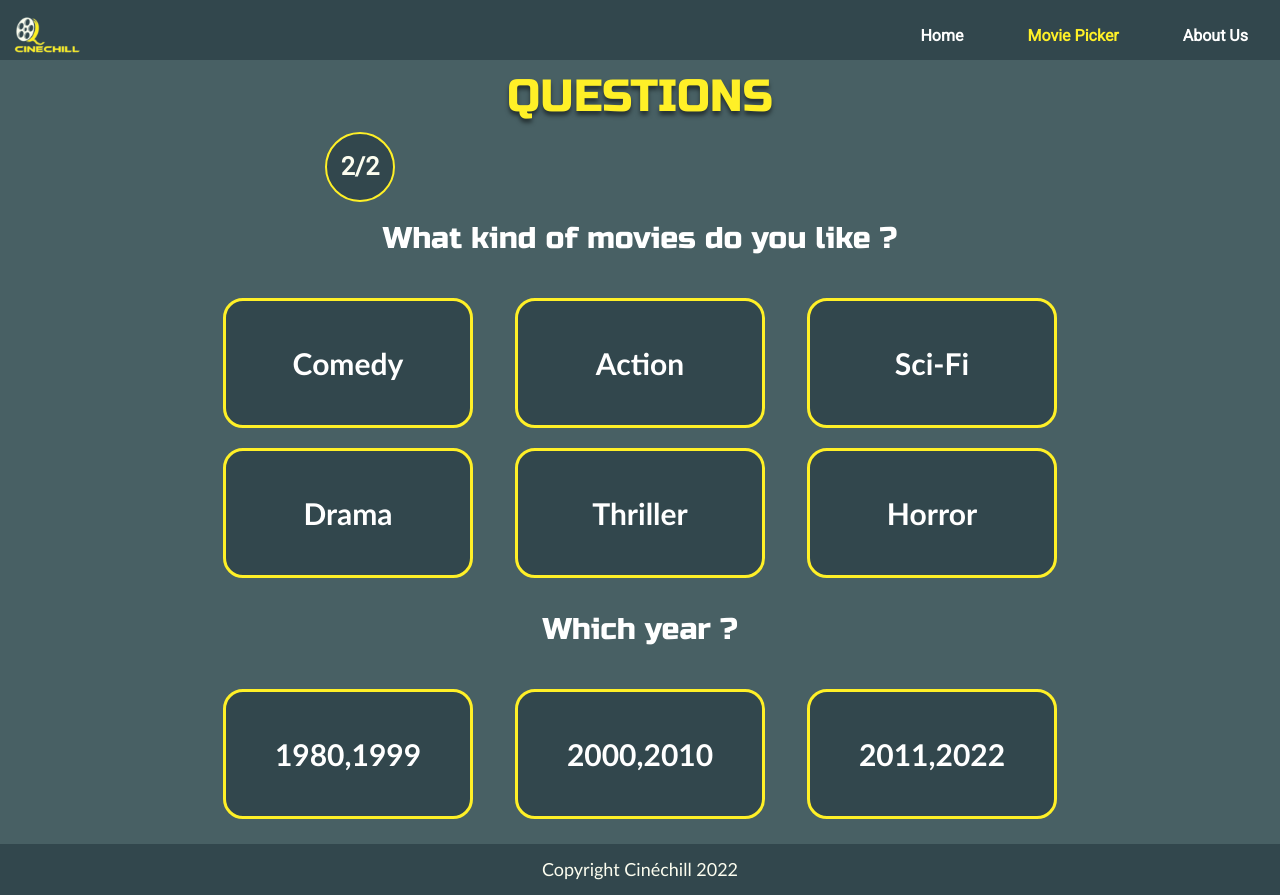
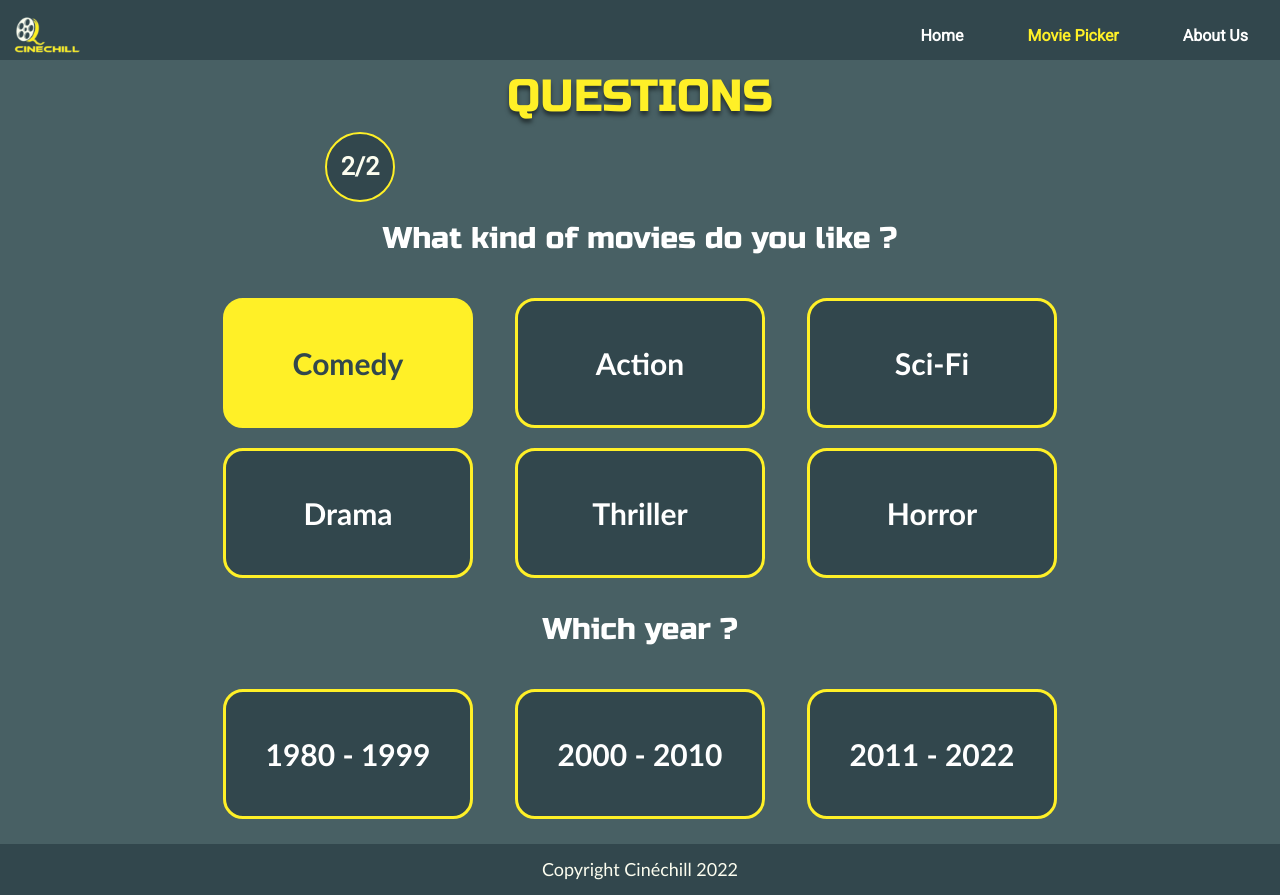
Before and after one commit to ComicScrip/lyon-react-mars22-p2g3, a React (Create React App) app: page /moviepicker in a window 1280 px wide. Both pictures are taken after a click on the button "Comedy". Built offline with nearby package versions, Linux system fonts and the light colour scheme.

Commit message:
finish interactive quizz

```diff
--- a/src/Css/Questionnaire.css
+++ b/src/Css/Questionnaire.css
@@ -47,6 +47,11 @@
 }
 
 .cardy:hover {
+  background-color: #fff027;
+  color: #32474d;
+}
+
+.cardy.selected {
   background-color: #fff027;
   color: #32474d;
 }
--- a/src/routes/Questionary.js
+++ b/src/routes/Questionary.js
@@ -14,13 +14,24 @@ const categories = [
   'Thriller',
   'Horror',
 ];
-const years = ['1980,1999', '2000,2010', '2011,2022'];
+
+const years = [
+  { minYear: 1980, maxYear: 1999 },
+  { minYear: 2000, maxYear: 2010 },
+  { minYear: 2011, maxYear: 2022 },
+];
+
+const formSteps = ['film_categories', 'film_years'].map((step) => ({
+  id: step,
+}));
 
 function Questionary() {
   const [count, setCount] = useState(1);
   const [selectedCategory, setSelectedCategory] = useState(null);
   // const [selectedYears, setSelectedYears] = useState(null);
   const navigate = useNavigate();
+
+  console.log({ selectedCategory });
 
   return (
     <div>
@@ -34,10 +45,14 @@ function Questionary() {
           {categories.map((movieCategoryTitle) => (
             <button
               type="submit"
-              className="cardy"
+              className={`cardy ${
+                selectedCategory === movieCategoryTitle ? 'selected' : ''
+              }`}
               onClick={() => {
                 setSelectedCategory(movieCategoryTitle);
+                if (count < formSteps.length) {
                   setCount(count + 1);
+                }
               }}
             >
               {movieCategoryTitle}
@@ -50,27 +65,23 @@ function Questionary() {
           <h2 className="question">Which year ?</h2>
           <section className="section_card">
             <div className="cardsx">
-              {years.map((year) => {
-                const yearToDisplay = year;
-                console.log(yearToDisplay);
-                return (
+              {years.map(({ minYear, maxYear }) => (
                 <button
                   type="submit"
                   className="cardy"
                   onClick={() => {
                     // setSelectedYears(year);
                     navigate(
-                        `/result?genres=${selectedCategory}&release_date=${year}`,
+                      `/result?genres=${selectedCategory}&release_date=${minYear},${maxYear}`,
                       {
                         replace: true,
                       }
                     );
                   }}
                 >
-                    {yearToDisplay}
+                  {minYear} - {maxYear}
                 </button>
-                );
-              })}
+              ))}
             </div>
           </section>
         </div>
```
Lines whose indentation alone changed are shown as unchanged.
